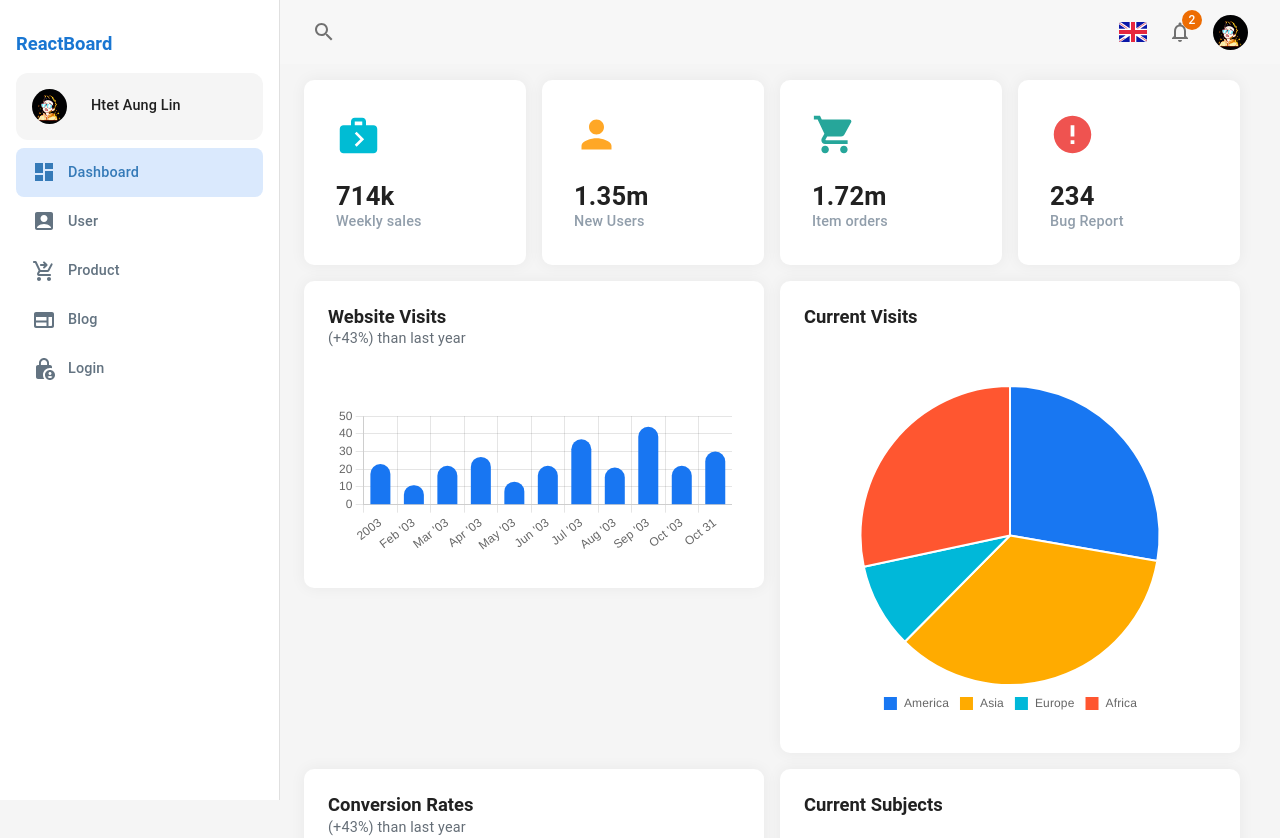
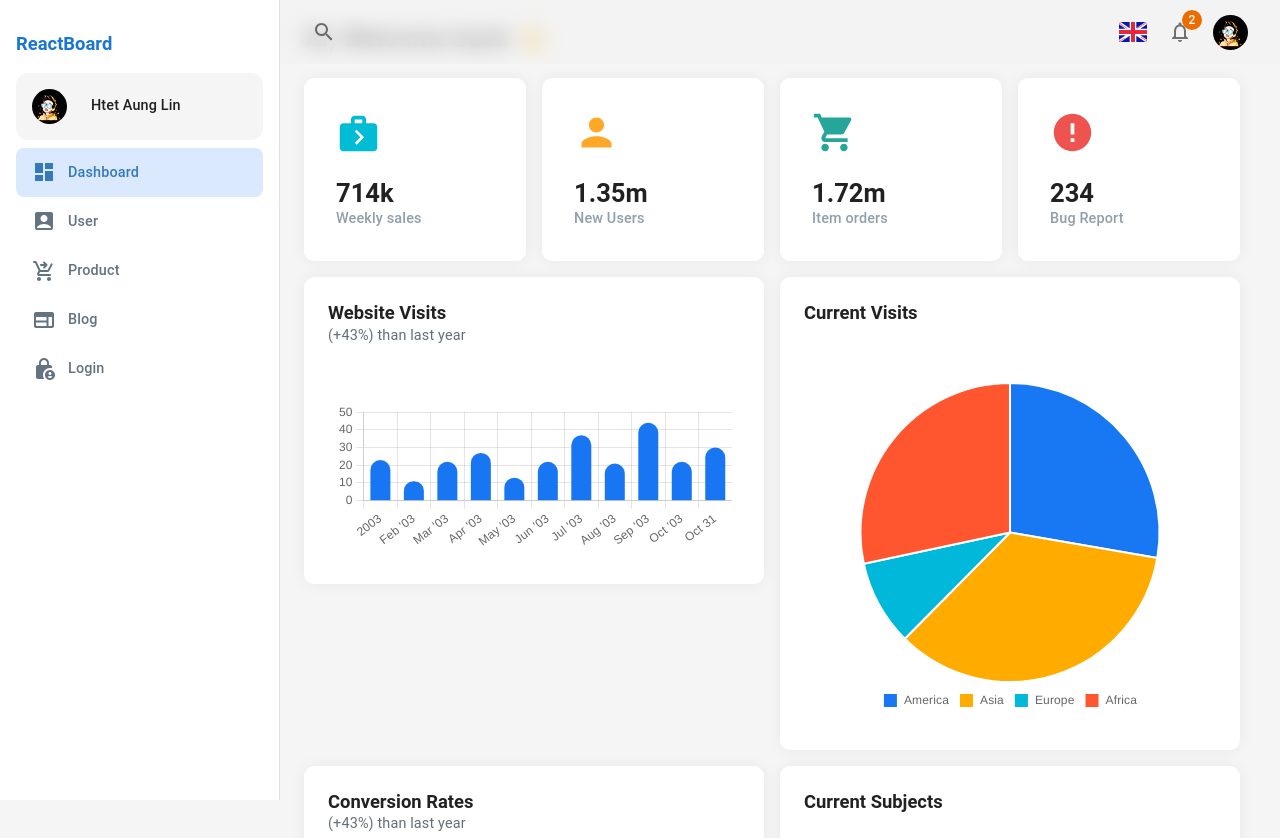
Before and after one commit to HTLA380/React-Dashboard, a React app: page / in a window 1280 px wide. Shown: the top 838 px of the page. Built offline with nearby package versions, Linux system fonts and the light colour scheme; the HTML template or start-up script is replaced by a standard one.

Commit message:
editing theme and styling

```diff
--- a/src/components/navbar/Navbar.tsx
+++ b/src/components/navbar/Navbar.tsx
@@ -22,8 +22,9 @@ const Navbar: React.FC = () => {
       sx={{
         width: { lg: `calc(100% - ${DRAWER_WIDTH}px)` },
         ml: { lg: `${DRAWER_WIDTH}px` },
-        backgroundColor: "primary.light",
+        backgroundColor: "rgba(241, 241, 241, 0.651)",
         boxShadow: "none",
+        backdropFilter: "blur(10px)",
       }}>
       <Toolbar sx={{ justifyContent: "space-between" }}>
         <Stack flexDirection={"row"} alignItems={"center"}>
--- a/src/pages/dashboard/Dashboard.tsx
+++ b/src/pages/dashboard/Dashboard.tsx
@@ -14,7 +14,7 @@ const Dashboard: React.FC = () => {
   return (
     <Container maxWidth="xl" disableGutters>
       <Typography
-        variant="h4"
+        variant="h3"
         marginBottom={3}
         sx={{
           fontSize: { xs: "1.4rem", sm: "1.6rem" },
--- a/src/pages/dashboard/others/Activities.tsx
+++ b/src/pages/dashboard/others/Activities.tsx
@@ -48,7 +48,7 @@ const Activities: React.FC = () => {
               {data.icon}
               <Box>
                 <Typography
-                  variant="h4"
+                  variant="h3"
                   sx={{
                     fontSize: { xs: "1.25rem", sm: "1.4rem", md: "1.6rem" },
                   }}>
--- a/src/pages/dashboard/others/Tasks.tsx
+++ b/src/pages/dashboard/others/Tasks.tsx
@@ -3,7 +3,6 @@ import { StyledCard } from "../../../components/Styles";
 import {
   Box,
   Checkbox,
-  Divider,
   FormControlLabel,
   IconButton,
   List,
--- a/src/theme.ts
+++ b/src/theme.ts
@@ -7,6 +7,9 @@ export const theme = createTheme({
       main: grey[100],
       contrastText: "#212b36",
     },
+    background: {
+      default: grey[100],
+    },
     secondary: {
       main: "#919eab",
     },
@@ -15,7 +18,7 @@ export const theme = createTheme({
     MuiTypography: {
       variants: [
         {
-          props: { variant: "h4" },
+          props: { variant: "h3" },
           style: {
             fontWeight: 600,
             fontSize: "1.6rem",
```
